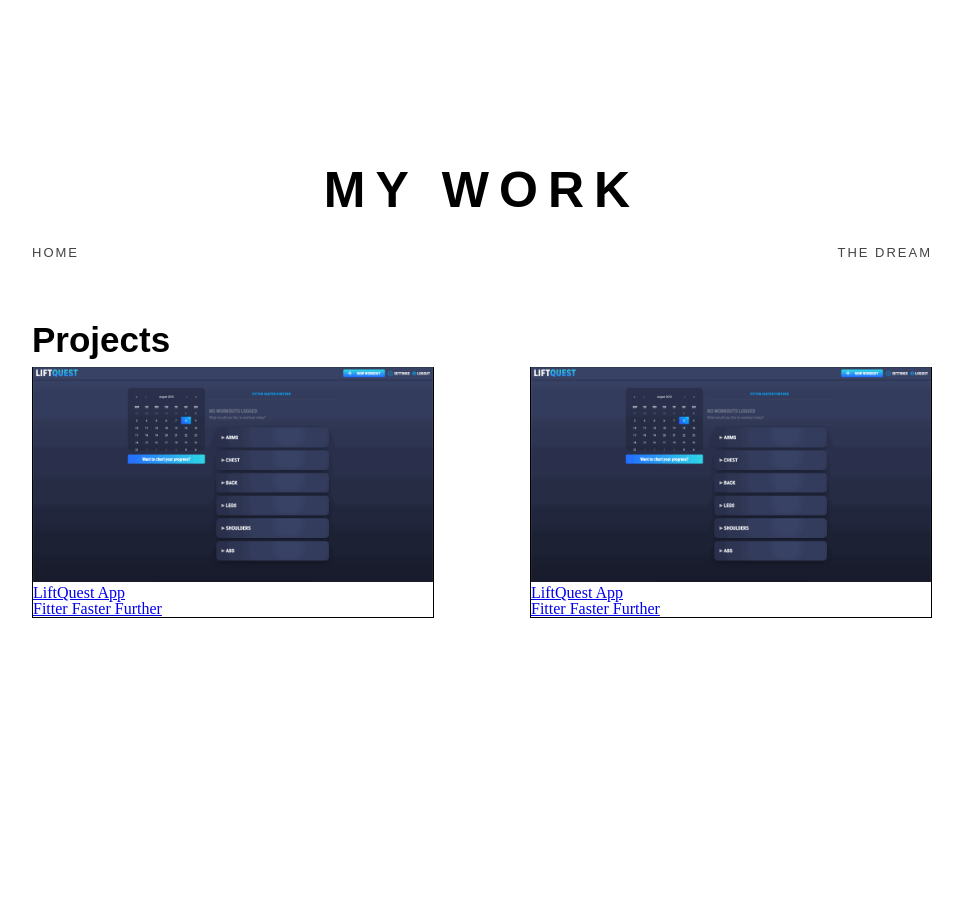
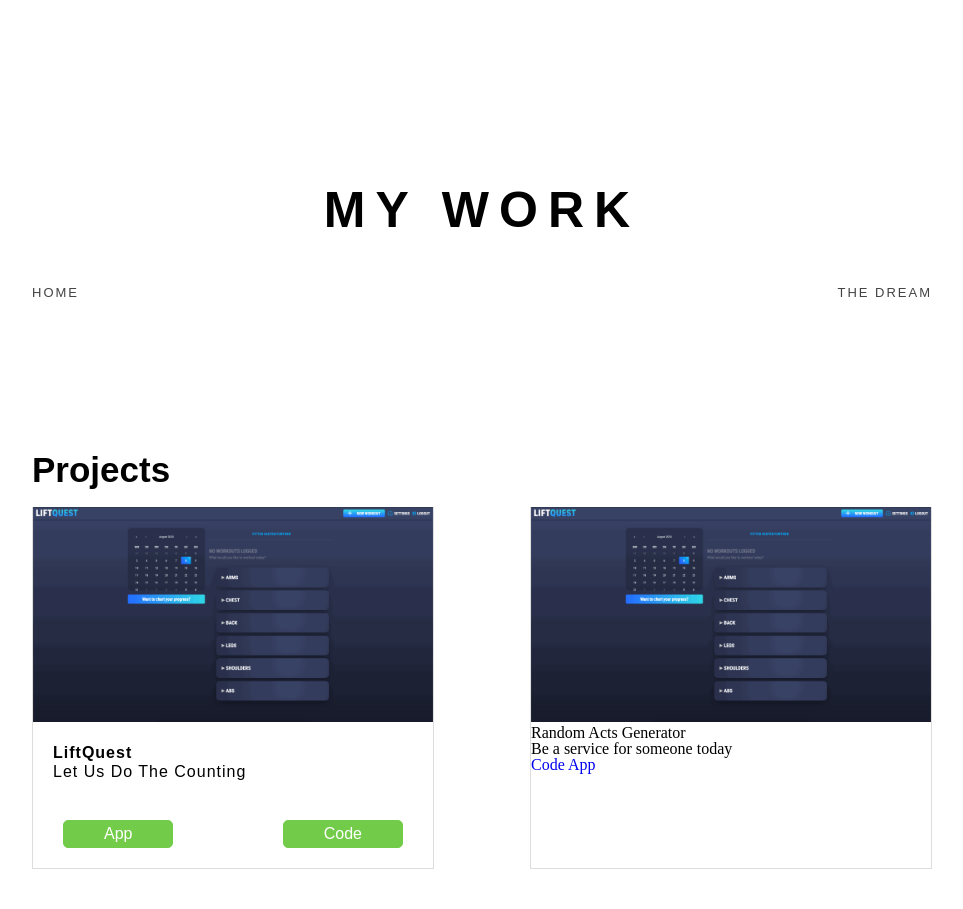
Before and after one commit to TevvinStrong/Portfolio, a PHP site: page /mywork.html in a window 1280 px wide. Shown: the whole page, without its empty margins (158-1121 px from the left). Before the commit the page ends 618 px from the top, so only its background shows below. Run offline with PHP 8.4, Linux system fonts and the light colour scheme.

Commit message:
liftquest project card complete

```diff
--- a/mywork.html
+++ b/mywork.html
@@ -3,7 +3,7 @@
 <head>
     <meta charset="UTF-8">
     <meta name="viewport" content="width=device-width, initial-scale=1.0">
-    <title>Tevvin Strong | Skills</title>
+    <title>Tevvin Strong | My Work</title>
     <!--Stylesheet-->
     <link rel="stylesheet" type="text/css" href="stylesheet.css">
     <link rel="shortcut icon" type="image/png" href="images/favicon.png">
@@ -27,14 +27,20 @@
         <div class="projects">
             <div class="liftquest">
                 <img src="./gif/liftquest.gif" alt="liftquestapp">
-                <a href="https://github.com/workout-tracktor/labspt4-workout-tracker-FE"><h3>LiftQuest App</h3></a>
-                <a href="https://www.liftquestapp.com/">Fitter Faster Further</a>
+                <h3>LiftQuest</h3>
+                <span>Let Us Do The Counting</span><br>
+                <div class="readmore">
+                    <a href="https://www.liftquestapp.com/">App</a>
+                    <a href="https://github.com/workout-tracktor/labspt4-workout-tracker-FE">Code</a>
+                </div>
             </div>
 
             <div class="randomactsgenerator">
                 <img src="./gif/liftquest.gif" alt="liftquestapp">
-                <a href="https://github.com/workout-tracktor/labspt4-workout-tracker-FE"><h3>LiftQuest App</h3></a>
-                <a href="https://www.liftquestapp.com/">Fitter Faster Further</a>
+                <h3>Random Acts Generator</h3>
+                <span>Be a service for someone today</span><br>
+                <a href="https://github.com/random-act-generator/randomActGenerator-BE">Code</a>
+                <a href="https://jovial-blackwell-91cdb6.netlify.app/">App</a>
             </div>
         </div>
     </div>
--- a/stylesheet.css
+++ b/stylesheet.css
@@ -299,7 +299,7 @@
 
 /* My Work page */
 .container {
-    padding: 20px;;
+    padding: 40px;
     margin: 0 auto;
     width: 900px;
     max-width: 100%;
@@ -307,6 +307,8 @@
 
 .container h1 {
     padding-top: 60px;
+    padding-bottom: 20px;
+    margin-top: 90px;
     font-size: 35px;
     font-weight: 900;
     font-family: "Arial", "Helvetica", "sans-serif";
@@ -314,10 +316,13 @@
 
 
 .container .projects {
-    margin-top: 10px;
     display: flex;
     flex-wrap: nowrap;
     justify-content: space-between;
+}
+
+.container .info {
+
 }
 
 
@@ -328,12 +333,48 @@
 }
 
 .container .projects .liftquest {
-    border-left: 1px solid black;
-    border-right: 1px solid black;
-    border-bottom: 1px solid black;
+    padding: 0px 0px 20px 0px;
+    border-left: 1px solid #dddddd;
+    border-right: 1px solid #dddddd;
+    border-bottom: 1px solid #dddddd;
+
+}
+
+.container .projects .liftquest h3 {
+    padding: 20px 20px 3px 20px;
+    font-family: "Arial", "Helvetica", "sans-serif";
+    letter-spacing: 1px;
+    font-weight: 900;
+}
+
+.container .projects .liftquest span {
+    text-decoration: none;
+    padding: 20px;
+    font-family: "Arial", "Helvetica", "sans-serif";
+    letter-spacing: 1px;
+}
+
+.container .projects .liftquest .readmore {
+    padding-left: 30px;
+    padding-right: 30px;
+    margin-top: 40px;
+    display: flex;
+    flex-wrap: nowrap;
+    justify-content: space-between;
 }
 
 .container .projects .liftquest a {
+    text-decoration: none;
+    font-family: "Arial", "Helvetica", "sans-serif";
+    border: 1px solid #72CC49;
+    color: #ffffff !important;
+    background-color: #72CC49;
+    padding: 5px 40px 5px 40px;
+    border-top-right-radius: 5px;
+    border-bottom-right-radius: 5px;
+    border-top-left-radius: 5px;
+    border-bottom-right-radius: 5px;
+    border-bottom-left-radius: 5px;
 }
 
 .container .projects .randomactsgenerator img {
@@ -343,7 +384,13 @@
 }
 
 .container .projects .randomactsgenerator {
-    border-left: 1px solid black;
-    border-right: 1px solid black;
-    border-bottom: 1px solid black;
+    padding: 0px 0px 20px 0px;
+    border-left: 1px solid #dddddd;
+    border-right: 1px solid #dddddd;
+    border-bottom: 1px solid #dddddd;
 }
+
+.container .projects .randomactsgenerator a {
+    text-decoration: none;
+
+}
```
